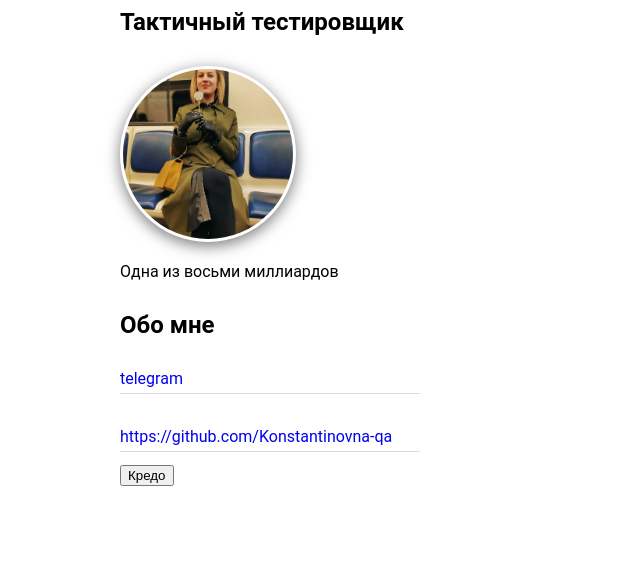
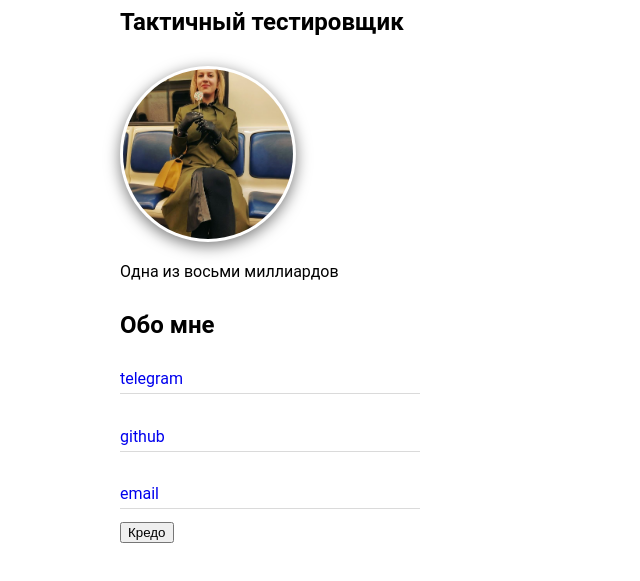
Before and after one commit to Konstantinovna-qa/cv, a plain HTML site: page index.html in a window 1280 px wide. Shown: the part 81-662 px from the top of the page, without its empty margins (0-640 px from the left). Drawn offline with Linux system fonts and the light colour scheme.

Commit message:
optimize favicon, change links href

```diff
--- a/index.html
+++ b/index.html
@@ -3,7 +3,7 @@
 <head>
 	<meta http-equiv="Content-Type" content="text/html; charset=utf-8">
 	<title>Политко Эвелина</title>
-	<link rel="icon" type="image/png" href="me.png"/>
+	<link rel="icon" type="image/x-icon" href="favicon.ico"/>
 	<link rel="stylesheet" href="main.css">
 </head>
 
@@ -20,11 +20,14 @@
 			<h2>Обо мне</h2>
 
 			<div class="contacts">
-
 				<a href="https://t.me/merci_guy">telegram</a>
 				<br>
-				<a href="https://github.com/">https://github.com/Konstantinovna-qa</a>
+				<a href="https://github.com/Konstantinovna-qa">github</a>
+				<br>
+				<a href="mailto:politko96@inbox.ru">email</a>
 			</div>
+
+
 				<button type="button">Кредо</button>
 				<script type="text/javascript" src="js.js"></script>
 
--- a/js.js
+++ b/js.js
@@ -3,5 +3,5 @@ const button = document.querySelector('button');
 
 /* Тут на кнопку навешиваем обрабочик, который ждёт клика и тогда запустит логику */
 button.addEventListener('click', function() {
-	alert('Никто никому ничего не должен,кроме взаимной любви')
+	alert('Никто никому ничего не должен, кроме взаимной любви')
 })
```
Also changed, not shown: favicon.ico (added), me.png (deleted).
